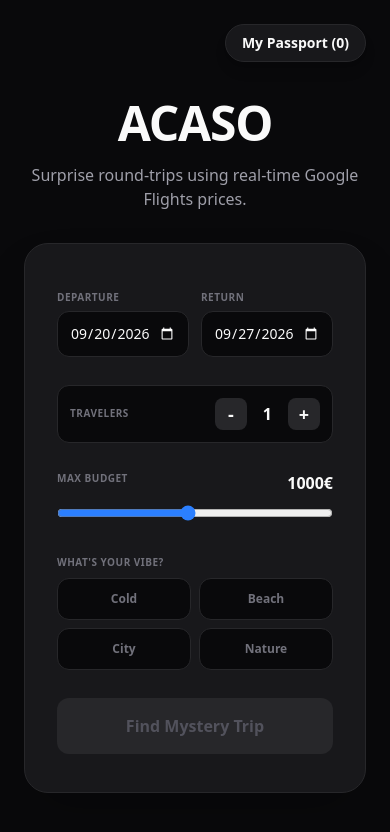
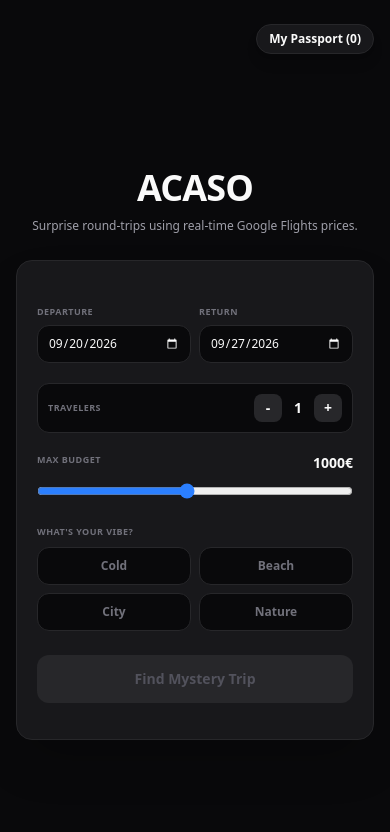
Before and after one commit to proggcarvalho/ACASO, a Next.js app: page / in a window 390 px wide. Shown: the top 832 px of the page. Built offline with nearby package versions, Linux system fonts and the light colour scheme.

Commit message:
Optimize responsive design for mobile screens

```diff
--- a/app/page.tsx
+++ b/app/page.tsx
@@ -53,8 +53,6 @@ export default function Home() {
     setIsRevealed(false);
     setCopied(false);
 
-    // Mapeamos os moods em inglês de volta para o que o backend espera, ou alteramos no backend.
-    // Para ser mais simples e rápido, traduzimos a vibe aqui antes de enviar à API:
     const moodMapPT: Record<string, string> = { 'Cold': 'Frio', 'Beach': 'Praia', 'City': 'Cidade', 'Nature': 'Natureza' };
     const moodPT = moodMapPT[mood] || 'Cidade';
 
@@ -72,7 +70,6 @@ export default function Home() {
   const revealDestination = () => {
     setIsRevealed(true);
     if (result) {
-      // Pequena tradução para os nomes dos países ficarem bem no passaporte em inglês
       const countryInEN = result.country === 'Espanha' ? 'Spain' : result.country === 'Polónia' ? 'Poland' : result.country === 'Hungria' ? 'Hungary' : result.country === 'França' ? 'France' : result.country === 'Itália' ? 'Italy' : result.country === 'Suíça' ? 'Switzerland' : result.country === 'Noruega' ? 'Norway' : result.country === 'Dinamarca' ? 'Denmark' : result.country === 'Reino Unido' ? 'United Kingdom' : result.country === 'Países Baixos' ? 'Netherlands' : result.country === 'Grécia' ? 'Greece' : result.country === 'Croácia' ? 'Croatia' : result.country === 'Eslovénia' ? 'Slovenia' : result.country === 'Escócia' ? 'Scotland' : result.country;
 
       const newEntry = { city: result.city, country: countryInEN, image: result.image };
@@ -99,37 +96,35 @@ export default function Home() {
   };
 
   return (
-    <main className="flex min-h-screen flex-col items-center justify-center bg-zinc-950 text-zinc-50 p-6 relative">
+    <main className="flex min-h-screen flex-col items-center justify-center bg-zinc-950 text-zinc-50 p-4 sm:p-6 relative">
 
+      {/* Botão do Passaporte ajustado para telemóvel (mais afastado do topo e menor) */}
       <button
         onClick={() => setShowPassport(true)}
-        className="absolute top-6 right-6 bg-zinc-900 border border-zinc-800 px-4 py-2 rounded-full text-sm font-bold flex items-center gap-2 hover:bg-zinc-800 transition-colors shadow-lg"
+        className="absolute top-6 right-4 sm:top-6 sm:right-6 bg-zinc-900 border border-zinc-800 px-3 py-1.5 sm:px-4 sm:py-2 rounded-full text-xs sm:text-sm font-bold flex items-center gap-2 hover:bg-zinc-800 transition-colors shadow-lg z-20"
       >
         <span>My Passport ({passport.length})</span>
       </button>
 
+      {/* MODAL DO PASSAPORTE */}
       {showPassport && (
-        <div className="fixed inset-0 bg-black/80 z-50 flex items-center justify-center p-4 animate-in fade-in">
-          <div className="bg-zinc-900 w-full max-w-lg rounded-3xl p-6 border border-zinc-800 shadow-2xl relative overflow-hidden">
-            <button onClick={() => setShowPassport(false)} className="absolute top-4 right-4 text-zinc-400 hover:text-white text-xl font-bold p-2">✕</button>
-            <h2 className="text-2xl font-black mb-1">Your Passport</h2>
-            <p className="text-zinc-500 text-sm mb-6">Collection of mystery destinations you've unlocked.</p>
+        <div className="fixed inset-0 bg-black/90 z-50 flex items-center justify-center p-4 animate-in fade-in">
+          <div className="bg-zinc-900 w-full max-w-lg rounded-2xl sm:rounded-3xl p-5 sm:p-6 border border-zinc-800 shadow-2xl relative overflow-hidden">
+            <button onClick={() => setShowPassport(false)} className="absolute top-3 right-3 sm:top-4 sm:right-4 text-zinc-400 hover:text-white text-xl font-bold p-2">✕</button>
+            <h2 className="text-xl sm:text-2xl font-black mb-1">Your Passport</h2>
+            <p className="text-zinc-500 text-xs sm:text-sm mb-4 sm:mb-6">Collection of mystery destinations you've unlocked.</p>
 
-            <div className="grid grid-cols-2 sm:grid-cols-3 gap-3 max-h-[60vh] overflow-y-auto pr-2 custom-scrollbar">
+            <div className="grid grid-cols-2 sm:grid-cols-3 gap-2 sm:gap-3 max-h-[60vh] overflow-y-auto pr-2 custom-scrollbar">
               {passport.length === 0 ? (
                 <p className="col-span-full text-center text-zinc-500 py-10 text-sm font-medium border border-dashed border-zinc-800 rounded-xl">Your passport is empty.<br/>Reveal your first trip!</p>
               ) : (
                 passport.map((p, i) => (
                   <div key={i} className="relative group rounded-xl overflow-hidden aspect-[4/5] border border-zinc-800 cursor-pointer">
-                    <img
-                      src={p.image}
-                      alt={p.city}
-                      onError={(e) => { e.currentTarget.src = 'https://images.unsplash.com/photo-1436491865332-7a61a109cc05?q=80&w=600&auto=format&fit=crop'; }}
-                      className="w-full h-full object-cover transition-transform duration-500 group-hover:scale-110"
-                    />
-                    <div className="absolute inset-0 bg-gradient-to-t from-black/90 via-black/20 to-transparent flex flex-col justify-end p-3">
-                      <p className="text-[10px] text-zinc-400 uppercase font-bold leading-none">{p.country}</p>
-                      <p className="text-sm font-black text-white truncate">{p.city}</p>
+                    <img src={p.image} className="w-full h-full object-cover transition-transform duration-500 group-hover:scale-110" alt={p.city}
+                         onError={(e) => { e.currentTarget.src = 'https://images.unsplash.com/photo-1436491865332-7a61a109cc05?q=80&w=600&auto=format&fit=crop'; }} />
+                    <div className="absolute inset-0 bg-gradient-to-t from-black/90 via-black/20 to-transparent flex flex-col justify-end p-2 sm:p-3">
+                      <p className="text-[9px] sm:text-[10px] text-zinc-400 uppercase font-bold leading-none">{p.country}</p>
+                      <p className="text-xs sm:text-sm font-black text-white truncate">{p.city}</p>
                     </div>
                   </div>
                 ))
@@ -139,20 +134,22 @@ export default function Home() {
         </div>
       )}
 
-      <div className="text-center max-w-2xl mb-8 mt-12">
-        <h1 className="text-5xl font-extrabold tracking-tight mb-4 cursor-pointer" onClick={resetSearch}>
+      {/* Header com margem superior maior no mobile para fugir do botão */}
+      <div className="text-center max-w-2xl mb-6 sm:mb-8 mt-16 sm:mt-12 px-2">
+        <h1 className="text-4xl sm:text-5xl font-extrabold tracking-tight mb-2 sm:mb-4 cursor-pointer" onClick={resetSearch}>
           ACASO
         </h1>
-        <p className="text-zinc-400">Surprise round-trips using real-time Google Flights prices.</p>
+        <p className="text-zinc-400 text-xs sm:text-base leading-relaxed">Surprise round-trips using real-time Google Flights prices.</p>
       </div>
 
-      <div className="w-full max-w-md bg-zinc-900 p-8 rounded-3xl border border-zinc-800 shadow-2xl relative overflow-hidden min-h-[550px] flex flex-col justify-center">
+      {/* Cartão principal ajustado nas margens e paddings */}
+      <div className="w-full max-w-md bg-zinc-900 p-5 sm:p-8 rounded-2xl sm:rounded-3xl border border-zinc-800 shadow-2xl relative overflow-hidden min-h-[480px] sm:min-h-[550px] flex flex-col justify-center">
 
         {isSearching && (
           <div className="text-center">
-            <div className="w-12 h-12 border-4 border-blue-500 border-t-transparent rounded-full animate-spin mx-auto mb-6"></div>
-            <h2 className="text-xl font-bold mb-3">Preparing for takeoff...</h2>
-            <p key={factIndex} className="text-zinc-400 text-sm animate-in fade-in zoom-in-95 duration-500 min-h-[40px] px-2">
+            <div className="w-10 h-10 sm:w-12 sm:h-12 border-4 border-blue-500 border-t-transparent rounded-full animate-spin mx-auto mb-5 sm:mb-6"></div>
+            <h2 className="text-lg sm:text-xl font-bold mb-2 sm:mb-3">Preparing for takeoff...</h2>
+            <p key={factIndex} className="text-zinc-400 text-xs sm:text-sm animate-in fade-in zoom-in-95 duration-500 min-h-[40px] px-2">
               {travelFacts[factIndex]}
             </p>
           </div>
@@ -160,11 +157,11 @@ export default function Home() {
 
         {!isSearching && result === 'not_found' && (
           <div className="text-center">
-            <h2 className="text-xl font-bold text-red-400 mb-4">No flights available</h2>
-            <p className="text-zinc-400 mb-6 text-sm">The budget is too tight for this vibe, or the selected destination is currently expensive.</p>
-            <div className="flex gap-3">
-              <button onClick={handleSearch} className="w-full bg-blue-600 py-4 rounded-xl font-bold text-sm">Roll the Dice Again</button>
-              <button onClick={resetSearch} className="w-full bg-zinc-800 py-4 rounded-xl font-bold text-sm">Change Filters</button>
+            <h2 className="text-lg sm:text-xl font-bold text-red-400 mb-3 sm:mb-4">No flights available</h2>
+            <p className="text-zinc-400 mb-5 sm:mb-6 text-xs sm:text-sm">The budget is too tight for this vibe, or the selected destination is currently expensive.</p>
+            <div className="flex flex-col sm:flex-row gap-2 sm:gap-3">
+              <button onClick={handleSearch} className="w-full bg-blue-600 py-3 sm:py-4 rounded-xl font-bold text-xs sm:text-sm">Roll the Dice Again</button>
+              <button onClick={resetSearch} className="w-full bg-zinc-800 py-3 sm:py-4 rounded-xl font-bold text-xs sm:text-sm">Change Filters</button>
             </div>
           </div>
         )}
@@ -172,115 +169,111 @@ export default function Home() {
         {!isSearching && result && result !== 'not_found' && (
           <div className="animate-in fade-in duration-500">
             {isRevealed ? (
-              <div className="bg-white text-zinc-900 rounded-2xl shadow-2xl overflow-hidden mb-6">
-                <div className="h-32 w-full relative bg-zinc-200">
-                    <img
-                      src={result.image}
-                      alt={result.city}
-                      onError={(e) => { e.currentTarget.src = 'https://images.unsplash.com/photo-1436491865332-7a61a109cc05?q=80&w=600&auto=format&fit=crop'; }}
-                      className="w-full h-full object-cover animate-in fade-in duration-700"
-                    />
+              <div className="bg-white text-zinc-900 rounded-xl sm:rounded-2xl shadow-2xl overflow-hidden mb-5 sm:mb-6">
+                <div className="h-28 sm:h-32 w-full relative bg-zinc-200">
+                    <img src={result.image} alt={result.city} className="w-full h-full object-cover animate-in fade-in duration-700"
+                         onError={(e) => { e.currentTarget.src = 'https://images.unsplash.com/photo-1436491865332-7a61a109cc05?q=80&w=600&auto=format&fit=crop'; }}/>
                     <div className="absolute inset-0 bg-gradient-to-t from-white via-transparent to-black/20"></div>
                 </div>
-                <div className="p-5">
-                  <h2 className="text-3xl font-black">{result.city}</h2>
-                  <p className="text-zinc-500 font-bold mb-4">
+                <div className="p-4 sm:p-5">
+                  <h2 className="text-2xl sm:text-3xl font-black">{result.city}</h2>
+                  <p className="text-zinc-500 font-bold mb-3 sm:mb-4 text-sm sm:text-base">
                     {result.country === 'Espanha' ? 'Spain' : result.country === 'Polónia' ? 'Poland' : result.country === 'Hungria' ? 'Hungary' : result.country === 'França' ? 'France' : result.country === 'Itália' ? 'Italy' : result.country === 'Suíça' ? 'Switzerland' : result.country === 'Noruega' ? 'Norway' : result.country === 'Dinamarca' ? 'Denmark' : result.country === 'Reino Unido' ? 'United Kingdom' : result.country === 'Países Baixos' ? 'Netherlands' : result.country === 'Grécia' ? 'Greece' : result.country === 'Croácia' ? 'Croatia' : result.country === 'Eslovénia' ? 'Slovenia' : result.country === 'Escócia' ? 'Scotland' : result.country}
                   </p>
 
-                  <div className="grid grid-cols-2 gap-4 border-t border-dashed pt-4">
+                  <div className="grid grid-cols-2 gap-3 sm:gap-4 border-t border-dashed pt-3 sm:pt-4">
                     <div>
-                      <p className="text-[10px] font-bold text-zinc-400 uppercase">Departure</p>
-                      <p className="font-bold text-sm">{new Date(date).toLocaleDateString('pt-PT')}</p>
+                      <p className="text-[9px] sm:text-[10px] font-bold text-zinc-400 uppercase">Departure</p>
+                      <p className="font-bold text-xs sm:text-sm">{new Date(date).toLocaleDateString('pt-PT')}</p>
                     </div>
                     <div>
-                      <p className="text-[10px] font-bold text-zinc-400 uppercase text-right">Return</p>
-                      <p className="font-bold text-sm text-right">{new Date(returnDate).toLocaleDateString('pt-PT')}</p>
+                      <p className="text-[9px] sm:text-[10px] font-bold text-zinc-400 uppercase text-right">Return</p>
+                      <p className="font-bold text-xs sm:text-sm text-right">{new Date(returnDate).toLocaleDateString('pt-PT')}</p>
                     </div>
-                    <div className="col-span-2 bg-zinc-100 p-3 rounded-xl flex justify-between items-center border border-zinc-200">
-                      <span className="text-[10px] font-bold text-zinc-500 uppercase tracking-wider">Flight by {result.airline}</span>
-                      <span className="text-sm font-black text-blue-600">{result.time}</span>
+                    <div className="col-span-2 bg-zinc-100 p-2 sm:p-3 rounded-xl flex justify-between items-center border border-zinc-200">
+                      <span className="text-[9px] sm:text-[10px] font-bold text-zinc-500 uppercase tracking-wider line-clamp-1 mr-2">Flight by {result.airline}</span>
+                      <span className="text-xs sm:text-sm font-black text-blue-600 shrink-0">{result.time}</span>
                     </div>
                   </div>
                 </div>
               </div>
             ) : (
-              <div className="bg-zinc-950 p-6 rounded-2xl border border-zinc-800 mb-6">
-                <p className="text-blue-500 font-bold text-xs uppercase mb-2">Mystery Destination Found</p>
-                <p className="text-zinc-300 italic leading-relaxed">"Your destination with a {mood.toLowerCase()} vibe is ready. You are one click away from finding out where you are going."</p>
+              <div className="bg-zinc-950 p-5 sm:p-6 rounded-xl sm:rounded-2xl border border-zinc-800 mb-5 sm:mb-6">
+                <p className="text-blue-500 font-bold text-[10px] sm:text-xs uppercase mb-2">Mystery Destination Found</p>
+                <p className="text-zinc-300 italic leading-relaxed text-sm">"Your destination with a {mood.toLowerCase()} vibe is ready. You are one click away from finding out where you are going."</p>
               </div>
             )}
 
-            <div className="flex justify-between items-center mb-6">
-              <span className="text-zinc-400 font-medium">Total Cost (Roundtrip):</span>
-              <span className="text-2xl font-black">{result.totalPrice}€</span>
+            <div className="flex justify-between items-center mb-5 sm:mb-6">
+              <span className="text-zinc-400 font-medium text-sm sm:text-base">Total Cost:</span>
+              <span className="text-xl sm:text-2xl font-black">{result.totalPrice}€</span>
             </div>
 
             {isRevealed ? (
-              <div className="flex flex-col gap-3">
-                <a href={result.bookingLink} target="_blank" rel="noopener noreferrer" className="w-full bg-green-600 text-white text-center font-bold py-4 rounded-xl transition-all hover:bg-green-500 shadow-lg shadow-green-500/30 flex items-center justify-center gap-2">
-                  <span>Book on Google Flights</span>
+              <div className="flex flex-col gap-2 sm:gap-3">
+                <a href={result.bookingLink} target="_blank" rel="noopener noreferrer" className="w-full bg-green-600 text-white text-center font-bold py-3 sm:py-4 rounded-xl transition-all hover:bg-green-500 shadow-lg shadow-green-500/30 text-xs sm:text-sm">
+                  Book on Google Flights
                 </a>
 
-                <button onClick={shareSurprise} className="w-full bg-purple-600 text-white font-bold py-4 rounded-xl transition-all hover:bg-purple-500 flex items-center justify-center gap-2">
-                  <span>{copied ? 'Message Copied! 🤫' : 'Send Surprise via WhatsApp'}</span>
+                <button onClick={shareSurprise} className="w-full bg-purple-600 text-white font-bold py-3 sm:py-4 rounded-xl transition-all hover:bg-purple-500 text-xs sm:text-sm">
+                  {copied ? 'Message Copied! 🤫' : 'Send Surprise via WhatsApp'}
                 </button>
 
-                <div className="grid grid-cols-2 gap-3 mt-2">
-                  <button onClick={handleSearch} className="w-full bg-zinc-800 text-zinc-300 font-bold py-3 rounded-xl hover:bg-zinc-700 hover:text-white transition-colors text-sm">
-                    Try Another Place
+                <div className="grid grid-cols-2 gap-2 sm:gap-3 mt-1 sm:mt-2">
+                  <button onClick={handleSearch} className="w-full bg-zinc-800 text-zinc-300 font-bold py-2.5 sm:py-3 rounded-xl hover:bg-zinc-700 hover:text-white transition-colors text-xs sm:text-sm">
+                    Try Another
                   </button>
-                  <button onClick={resetSearch} className="w-full bg-zinc-800 text-zinc-300 font-bold py-3 rounded-xl hover:bg-zinc-700 hover:text-white transition-colors text-sm">
+                  <button onClick={resetSearch} className="w-full bg-zinc-800 text-zinc-300 font-bold py-2.5 sm:py-3 rounded-xl hover:bg-zinc-700 hover:text-white transition-colors text-xs sm:text-sm">
                     New Search
                   </button>
                 </div>
               </div>
             ) : (
-              <button onClick={revealDestination} className="w-full bg-blue-600 text-white font-bold py-4 rounded-xl transition-all hover:bg-blue-500 hover:scale-[1.02] shadow-lg shadow-blue-500/30">Reveal Destination</button>
+              <button onClick={revealDestination} className="w-full bg-blue-600 text-white font-bold py-3.5 sm:py-4 rounded-xl transition-all hover:bg-blue-500 hover:scale-[1.02] shadow-lg shadow-blue-500/30 text-sm">Reveal Destination</button>
             )}
           </div>
         )}
 
         {!isSearching && !result && (
-          <div className="flex flex-col gap-5">
-            <div className="grid grid-cols-2 gap-3">
+          <div className="flex flex-col gap-4 sm:gap-5">
+            <div className="grid grid-cols-2 gap-2 sm:gap-3">
               <div>
-                <label className="text-[10px] font-bold text-zinc-500 uppercase tracking-wider">Departure</label>
-                <input type="date" value={date} onChange={e => setDate(e.target.value)} className="w-full bg-zinc-950 p-3 rounded-xl border border-zinc-800 text-sm font-medium mt-1 outline-none focus:border-blue-500 [color-scheme:dark]" />
+                <label className="text-[9px] sm:text-[10px] font-bold text-zinc-500 uppercase tracking-wider">Departure</label>
+                <input type="date" value={date} onChange={e => setDate(e.target.value)} className="w-full bg-zinc-950 p-2.5 sm:p-3 rounded-xl border border-zinc-800 text-xs sm:text-sm font-medium mt-1 outline-none focus:border-blue-500 [color-scheme:dark]" />
               </div>
               <div>
-                <label className="text-[10px] font-bold text-zinc-500 uppercase tracking-wider">Return</label>
-                <input type="date" value={returnDate} onChange={e => setReturnDate(e.target.value)} className="w-full bg-zinc-950 p-3 rounded-xl border border-zinc-800 text-sm font-medium mt-1 outline-none focus:border-blue-500 [color-scheme:dark]" />
+                <label className="text-[9px] sm:text-[10px] font-bold text-zinc-500 uppercase tracking-wider">Return</label>
+                <input type="date" value={returnDate} onChange={e => setReturnDate(e.target.value)} className="w-full bg-zinc-950 p-2.5 sm:p-3 rounded-xl border border-zinc-800 text-xs sm:text-sm font-medium mt-1 outline-none focus:border-blue-500 [color-scheme:dark]" />
               </div>
             </div>
 
-            <div className="flex items-center justify-between bg-zinc-950 p-3 rounded-xl border border-zinc-800 mt-2">
-               <span className="text-[10px] font-bold text-zinc-500 uppercase tracking-wider">Travelers</span>
-               <div className="flex items-center gap-4">
-                 <button onClick={() => setPassengers(Math.max(1, passengers-1))} className="w-8 h-8 flex items-center justify-center bg-zinc-800 rounded-lg hover:bg-zinc-700 text-lg font-bold">-</button>
-                 <span className="font-bold">{passengers}</span>
-                 <button onClick={() => setPassengers(passengers+1)} className="w-8 h-8 flex items-center justify-center bg-zinc-800 rounded-lg hover:bg-zinc-700 text-lg font-bold">+</button>
+            <div className="flex items-center justify-between bg-zinc-950 p-2.5 sm:p-3 rounded-xl border border-zinc-800 mt-1 sm:mt-2">
+               <span className="text-[9px] sm:text-[10px] font-bold text-zinc-500 uppercase tracking-wider">Travelers</span>
+               <div className="flex items-center gap-3 sm:gap-4">
+                 <button onClick={() => setPassengers(Math.max(1, passengers-1))} className="w-7 h-7 sm:w-8 sm:h-8 flex items-center justify-center bg-zinc-800 rounded-lg hover:bg-zinc-700 text-sm sm:text-lg font-bold">-</button>
+                 <span className="font-bold text-sm">{passengers}</span>
+                 <button onClick={() => setPassengers(passengers+1)} className="w-7 h-7 sm:w-8 sm:h-8 flex items-center justify-center bg-zinc-800 rounded-lg hover:bg-zinc-700 text-sm sm:text-lg font-bold">+</button>
                </div>
             </div>
 
-            <div className="mt-2">
+            <div className="mt-1 sm:mt-2">
               <div className="flex justify-between mb-2">
-                <span className="text-[10px] font-bold text-zinc-500 uppercase tracking-wider">Max Budget</span>
-                <span className="font-bold">{budget}€</span>
+                <span className="text-[9px] sm:text-[10px] font-bold text-zinc-500 uppercase tracking-wider">Max Budget</span>
+                <span className="font-bold text-sm">{budget}€</span>
               </div>
               <input type="range" min="100" max="2000" step="50" value={budget} onChange={e => setBudget(Number(e.target.value))} className="w-full accent-blue-500 cursor-pointer" />
             </div>
 
-            <div className="mt-2">
-              <label className="text-[10px] font-bold text-zinc-500 uppercase tracking-wider mb-2 block">What's your Vibe?</label>
+            <div className="mt-1 sm:mt-2">
+              <label className="text-[9px] sm:text-[10px] font-bold text-zinc-500 uppercase tracking-wider mb-2 block">What's your Vibe?</label>
               <div className="grid grid-cols-2 gap-2">
                 {moods.map(m => (
-                  <button key={m} onClick={() => setMood(m)} className={`py-3 rounded-xl text-xs font-bold border transition-all ${mood === m ? 'bg-blue-600 border-blue-500 text-white shadow-lg shadow-blue-500/30' : 'bg-zinc-950 border-zinc-800 text-zinc-500 hover:border-zinc-700'}`}>{m}</button>
+                  <button key={m} onClick={() => setMood(m)} className={`py-2.5 sm:py-3 rounded-xl text-xs sm:text-sm font-bold border transition-all ${mood === m ? 'bg-blue-600 border-blue-500 text-white shadow-lg shadow-blue-500/30' : 'bg-zinc-950 border-zinc-800 text-zinc-500 hover:border-zinc-700'}`}>{m}</button>
                 ))}
               </div>
             </div>
 
-            <button onClick={handleSearch} disabled={!mood} className={`w-full py-4 rounded-xl font-bold mt-2 transition-all ${mood ? 'bg-white text-black hover:bg-zinc-200 hover:scale-[1.02]' : 'bg-zinc-800 text-zinc-600 cursor-not-allowed'}`}>Find Mystery Trip</button>
+            <button onClick={handleSearch} disabled={!mood} className={`w-full py-3.5 sm:py-4 rounded-xl font-bold mt-2 transition-all text-sm ${mood ? 'bg-white text-black hover:bg-zinc-200 hover:scale-[1.02]' : 'bg-zinc-800 text-zinc-600 cursor-not-allowed'}`}>Find Mystery Trip</button>
           </div>
         )}
       </div>
```
